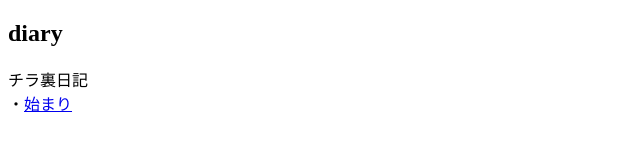
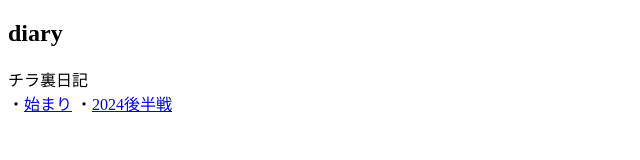
Before and after one commit to nii-git/murasa-nii.net, a plain HTML site: page diary/index.html in a window 1280 px wide. Shown: the whole page, without its empty margins (0-640 px from the left). Drawn offline with Linux system fonts and the light colour scheme.

Commit message:
commit漏れ

```diff
--- a/diary/index.html
+++ b/diary/index.html
@@ -17,6 +17,8 @@
         <div>
             <div>
                 ・<a href="20240401.html">始まり</a>
+                ・<a href="20240701.html">2024後半戦</a>
+            </div>
         </div>
 	</body>
 </html>
```
